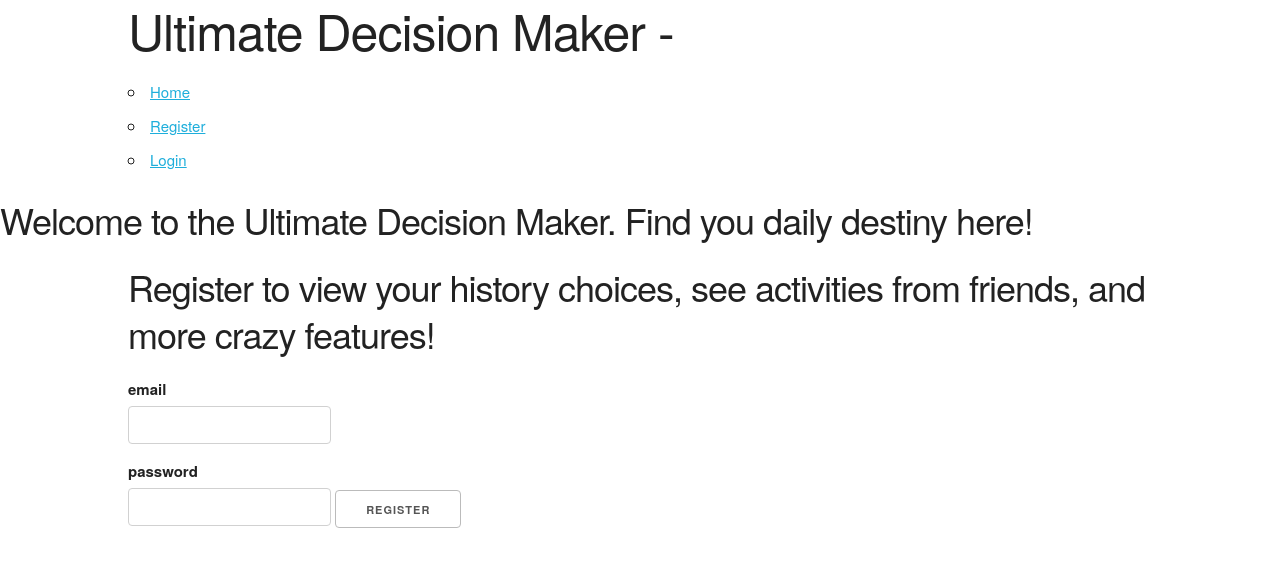
After one commit to UltimateDecisionMaker/UltimateDecisionMaker, a Flask app: page /register in a window 1280 px wide. The commit adds this page. Shown: the top 567 px of the page. Run offline with Flask 2, Linux system fonts and the light colour scheme.

Commit message:
register and login page done and wired up (without databse).

```diff
--- a/src/__init__.py
+++ b/src/__init__.py
@@ -16,4 +16,4 @@ app.config.from_mapping(
     # SQLALCHEMY_TRACK_MODIFICATIONS=False
 )
 
-from . import routes, forms, exceptions
+from . import auth, routes, forms, exceptions
--- a/src/auth.py
+++ b/src/auth.py
@@ -0,0 +1,40 @@
+from . import app
+from .forms import ChoiceForm, AuthForm
+from flask import render_template, session, flash, redirect, url_for
+
+
+@app.route('/register', methods=['POST','GET'])
+def register():
+    form = AuthForm()
+
+    if form.validate_on_submit():
+        email = form.data['email']
+        password = form.data['password']
+        error = None
+
+        if not email or not password:
+            error = 'Invalid email or password'
+
+        # flash(error)
+        if error is None:
+            # flash("Registration complete")
+            return redirect(url_for('.login'))
+
+    return render_template('auth/register.html',form=form)
+
+
+@app.route('/login', methods=['POST','GET'])
+def login():
+    form = AuthForm()
+
+    if form.validate_on_submit():
+        emial = form.data['email']
+        password = form.data['password']
+        error = None
+
+        flash("OK..redirecting you to the home page...")
+        # account = Account.query.filter_by(email=email).first()
+        return redirect(url_for(".home"))
+    error = "something wrong, can't proceed."
+    flash(error)
+    return render_template('auth/login.html', form=form)
--- a/src/forms.py
+++ b/src/forms.py
@@ -7,3 +7,8 @@ from wtforms.validators import DataRequired
 class ChoiceForm(FlaskForm):
     choice1 = StringField('choice1', validators=[DataRequired()])
     choice2 = StringField('choice2', validators=[DataRequired()])
+
+
+class AuthForm(FlaskForm):
+    email = StringField('email', validators=[DataRequired()])
+    password = PasswordField('password', validators=[DataRequired()])
--- /dev/null
+++ b/src/templates/auth/register.html
@@ -0,0 +1,13 @@
+{% extends "base.html" %}
+
+{% block content %}
+  <div class='register'>
+    <h3>Register to view your history choices, see activities from friends, and more crazy features!</h3>
+    <form action="/register" method="POST">
+      {{ form.csrf_token }}
+      {{ form.email.label }} {{form.email }}
+      {{ form.password.label }} {{form.password}}
+      <input type="submit" value="Register">
+    </form>
+  </div>
+{% endblock content %}
--- a/src/templates/base.html
+++ b/src/templates/base.html
@@ -1,41 +1,27 @@
 <!DOCTYPE html>
 <html lang="en">
 <head>
-  <meta charset="UTF-8">
-  <meta name="viewport" content="width=device-width, initial-scale=1.0">
-  <meta http-equiv="X-UA-Compatible" content="ie=edge">
-  <link rel="stylesheet" href="{{ url_for('static', filename='css/normalize.css') }}">
-  <link rel="stylesheet" href="{{ url_for('static', filename='css/skeleton.css') }}">
-  <link rel="stylesheet" href="{{ url_for('static', filename='css/style.css') }}">
-  <title>Ultimate Decision Maker</title>
+  <title>Ultimate Decision Maker - {% block title %}{% endblock title %}</title>
+  {% include "head.html" %}
+
 </head>
 
 <body>
   <header>
-    <nav class="main_nav">
-      <ul>
-      {% block nav_bar %}
-        <li><p class="active">Home</p></li>
-        <li><p>Register</p></li>
-        <li><a>Login</a></li>
-      {% endblock nav_bar %}
-      </ul>
-    </nav>
+    <div class="container">
+      <h1>Ultimate Decision Maker - {% block h1 %} {% endblock h1 %}</h1>
+      {% include "nav.html" %}
+    </div>
     <h3>Welcome to the Ultimate Decision Maker. Find you daily destiny here! </h3>
-
-
-
   </header>
-  <main>
-
-  {% block content %}
-    <h2>No Content</h2>
-  {% endblock content%}
+  <main class="container">
+    {% block content %}
+      <h2>No Content</h2>
+    {% endblock content%}
   </main>
 
   <footer></footer>
   {% block scripts %}
-
   {% endblock scripts %}
 </body>
 </html>
--- /dev/null
+++ b/src/templates/head.html
@@ -0,0 +1,6 @@
+  <meta charset="UTF-8">
+  <meta name="viewport" content="width=device-width, initial-scale=1.0">
+  <meta http-equiv="X-UA-Compatible" content="ie=edge">
+  <link rel="stylesheet" href="{{ url_for('static', filename='css/normalize.css') }}">
+  <link rel="stylesheet" href="{{ url_for('static', filename='css/skeleton.css') }}">
+  <link rel="stylesheet" href="{{ url_for('static', filename='css/style.css') }}">
--- /dev/null
+++ b/src/templates/nav.html
@@ -0,0 +1,9 @@
+<nav class="main_nav">
+  <ul>
+  {% block nav_bar %}
+    <li><a href="{{ url_for('.home')}}" class="active">Home</a></li>
+    <li><a href="{{ url_for('.register')}}">Register</a></li>
+    <li><a href="{{ url_for('.login') }}">Login</a></li>
+  {% endblock nav_bar %}
+  </ul>
+</nav>
```
Also changed, not shown: src/templates/auth/login.html (added, +13 -0 lines), src/test/conftest.py (+2 -2 lines), src/routes.py (line endings or trailing spaces).
